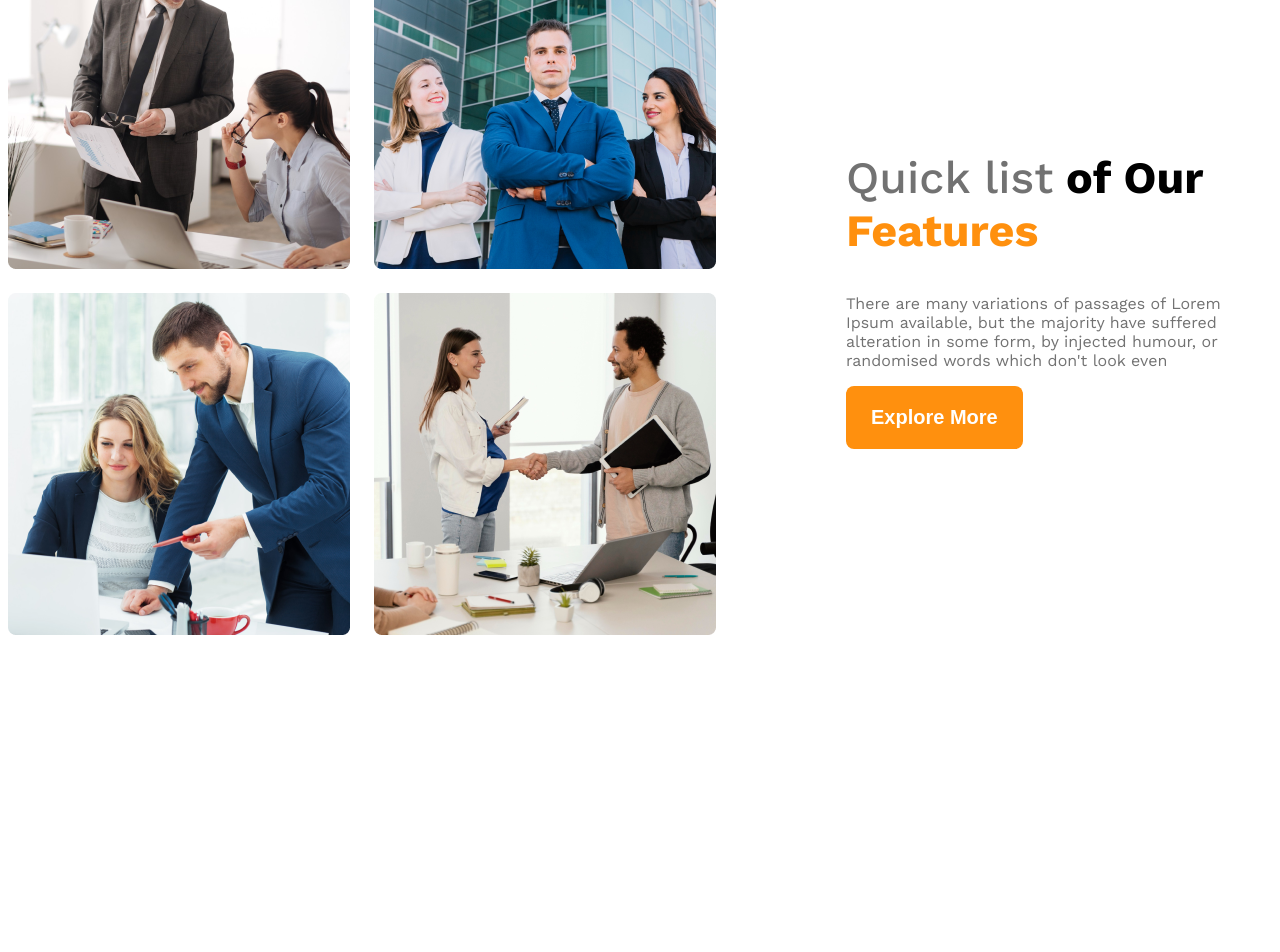
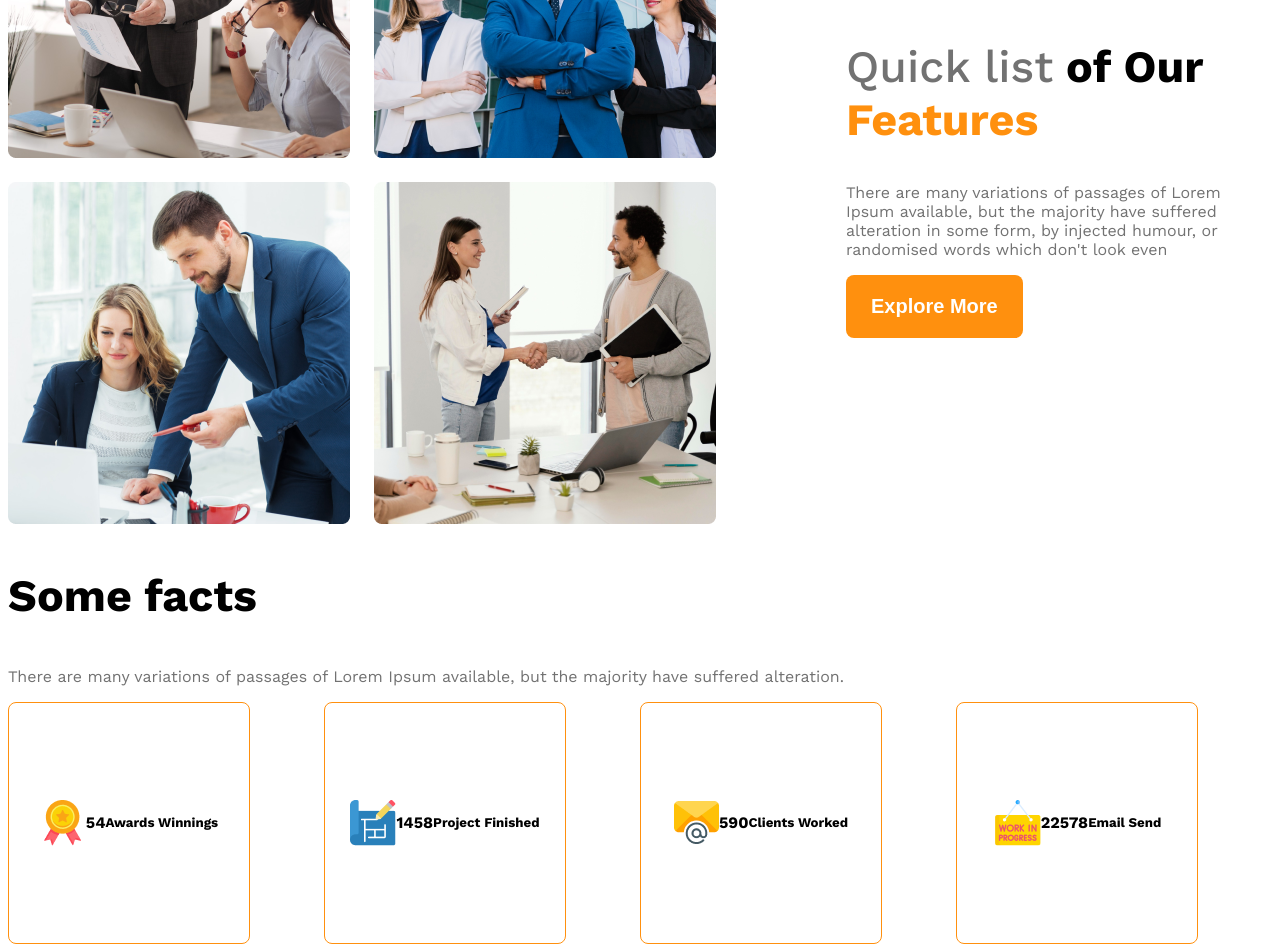
Before and after one commit to mosabbirjihan001/g3-architrct-website, a plain HTML site: page index.html in a window 1280 px wide. Shown: the part 1387-2339 px from the top of the page. Before the commit the page ends 2030 px from the top, so only its background shows below. Drawn offline with nearby package versions, Linux system fonts and the light colour scheme.

Commit message:
incomplete

```diff
--- a/index.html
+++ b/index.html
@@ -30,7 +30,8 @@
         </div>
     </header>
 
-    <main>
+    <>
+        <!-- team section start -->
         <section class="teams display-flex">
              <div class="team-img-container">
                  <img src="images/team1.png" alt="1">
@@ -40,11 +41,61 @@
              </div>
 
              <div class="our-features">
-                <h2 class="features-title"> <span id="quick-list" class="text-lightgray">Quick list</span> <span>of Our</span> <span class="text-primary">Features</span></h2>
+                <h2 class="section-title"> <span id="quick-list" class="text-lightgray">Quick list</span> <span>of Our</span> <span class="text-primary">Features</span></h2>
                 <p class="feature-description text-lightgray">There are many variations of passages of Lorem Ipsum available, but the majority have suffered alteration in some form, by injected humour, or randomised words which don't look even</p>
                 <button class="btn-primary">Explore More</button>
              </div>
         </section>
+
+         <!--features will enjoy  -->
+         <section>
+           <h3 class="section-title">Some facts</h3>
+           <p class="text-lightgray">There are many variations of passages of Lorem Ipsum available, but the majority have suffered alteration.</p>
+
+        </section>
+        <div class="fact-container">
+            <div>
+              <div class="fact-card display-flex">
+              <img class="fact-icon" src="/images/icons/ribon.png" alt="">
+              <h4 class="fact-number">54</h4>
+              <h5 class="fact-name">Awards Winnings</h5>
+              </div>
+           </div>
+
+        <div>
+            <div class="fact-card display-flex">
+               <img class="fact-icon" src="/images/icons/projects.png" alt="">
+               <h4 class="fact-number">1458</h4>
+               <h5 class="fact-name">Project Finished</h5>
+            </div>
+
+        </div>
+
+        <div>
+            <div class="fact-card display-flex">
+               <img class="fact-icon" src="/images/icons/email.png" alt="">
+               <h4 class="fact-number">590</h4>
+               <h5 class="fact-name">Clients Worked</h5>
+            </div>
+
+        </div>
+
+          <div>
+            <div class="fact-card display-flex">
+               <img class="fact-icon" src="/images/icons/customers.png" alt="">
+               <h4 class="fact-number">22578</h4>
+               <h5 class="fact-name">Email Send</h5>
+            </div>
+
+        </div>
+
+        </div>
+
+
+         <!-- some facts -->
+         <section>
+
+         </section>
     </main>
 </body>
 </html>
--- a/styles/styles.css
+++ b/styles/styles.css
@@ -48,6 +48,12 @@ main{
 main > section{
     margin-top: 130px;
 }
+
+.section-title{
+    font-size: 2.8rem;
+    font-weight: 700;
+}
+
 
 
 /* navbar styles */
@@ -107,13 +113,27 @@ main > section{
     margin-left: 130px;
     max-width: 530px;
 }
-.features-title{
-    font-size: 2.8rem;
-    font-weight: 700;
-}
 
 #quick-list{
     font-weight: 500;
+}
+
+/* some fact styles */
+
+.fact-container{
+    display: grid;
+    grid-template-columns: repeat(4 , 1fr);
+
+}
+.fact-card{
+    border: 1px solid rgb(255, 144, 14);
+    width: 240px;
+    height: 240px;
+    border-radius: 8px;
+    text-align: center;
+    justify-content: center;
+    align-items: center;
+    text-align: center;
 }
 
 /* responsive media query */
```
